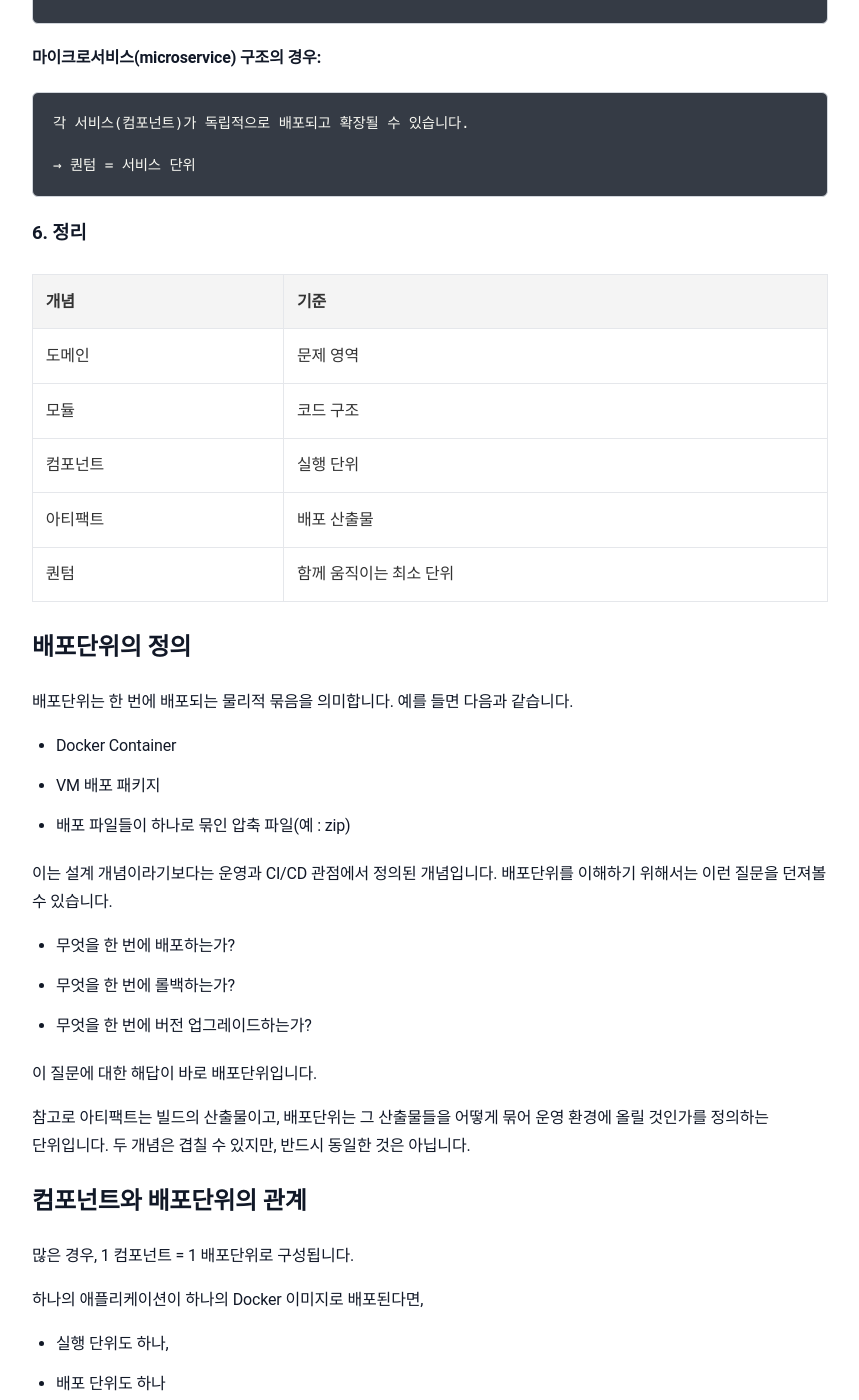
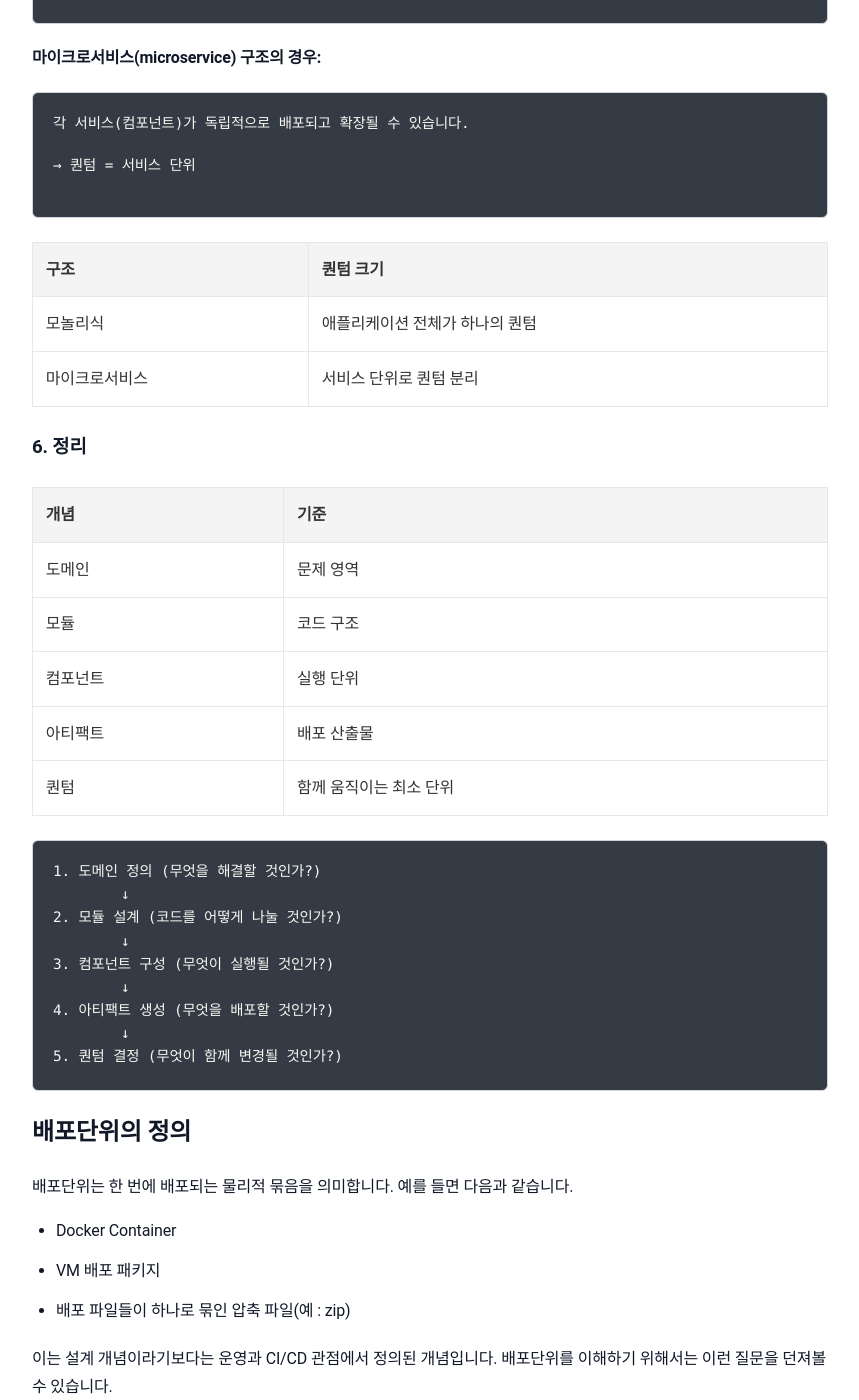
Before and after one commit to sanghoon-lee/sanghoon-lee.github.io, a Jekyll site: the page built from _posts/2026-02-23-ArchitecureCoreConcept.md, in a window 1280 px wide and 1400 px high, scrolled down 3477 px. Shown: the whole window, without its empty margins (210-1069 px from the left). Built offline with Jekyll 4.4.1, drawn with Linux system fonts in a browser that asks for light colours; nearby versions of some CDN libraries; comment, search, counter and statistics services are not loaded.

Commit message:
포스팅 내용 수정

````diff
--- a/_posts/2026-02-23-ArchitecureCoreConcept.md
+++ b/_posts/2026-02-23-ArchitecureCoreConcept.md
@@ -127,7 +127,14 @@ categories: 일반
 각 서비스(컴포넌트)가 독립적으로 배포되고 확장될 수 있습니다.
 
 → 퀀텀 = 서비스 단위
+
 ```
+
+| 구조      | 퀀텀 크기          |
+| ------- | -------------- |
+| 모놀리식    | 애플리케이션 전체가 하나의 퀀텀 |
+| 마이크로서비스 | 서비스 단위로 퀀텀 분리  |
+
 ### 6. 정리
 
 | 개념   | 기준            |
@@ -137,6 +144,18 @@ categories: 일반
 | 컴포넌트 | 실행 단위         |
 | 아티팩트 | 배포 산출물        |
 | 퀀텀   | 함께 움직이는 최소 단위 |
+
+```nohighlight
+1. 도메인 정의 (무엇을 해결할 것인가?)
+        ↓
+2. 모듈 설계 (코드를 어떻게 나눌 것인가?)
+        ↓
+3. 컴포넌트 구성 (무엇이 실행될 것인가?)
+        ↓
+4. 아티팩트 생성 (무엇을 배포할 것인가?)
+        ↓
+5. 퀀텀 결정 (무엇이 함께 변경될 것인가?)
+```
 
 ## 배포단위의 정의
 
````
